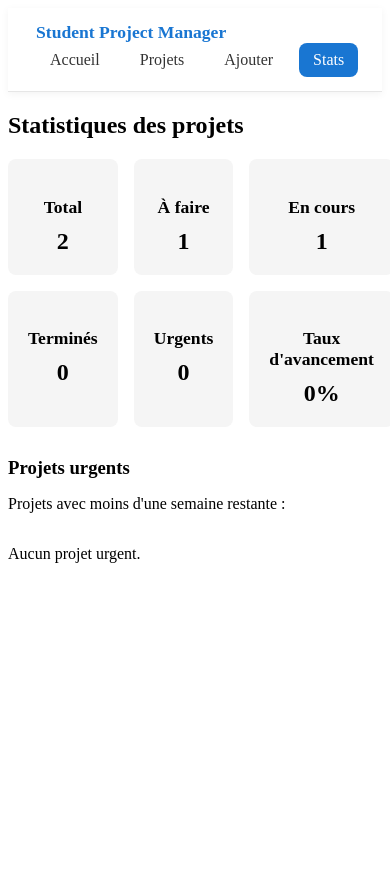
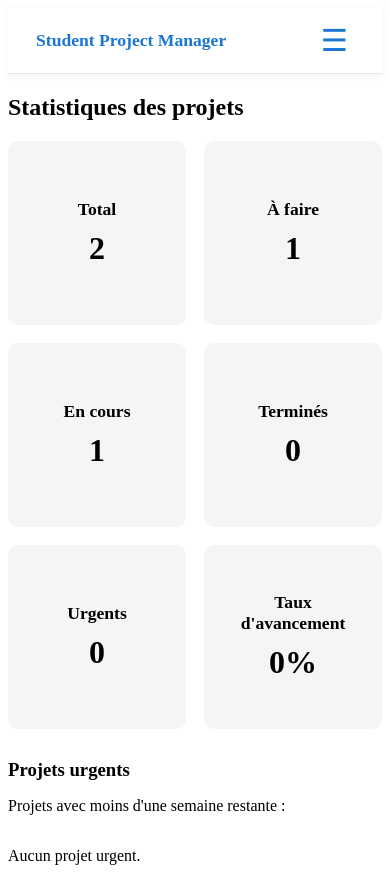
Before and after one commit to Sihtta/student-project-manager, an Angular app: page /stats in a window 390 px wide. Before the commit the page ends 844 px from the top, so only its background shows below. Built offline with nearby package versions, Linux system fonts and the light colour scheme.

Commit message:
Amélioration responsive

```diff
--- a/src/app/components/navbar/navbar.component.html
+++ b/src/app/components/navbar/navbar.component.html
@@ -4,26 +4,34 @@
     Student Project Manager
   </div>
 
-  <div class="nav-links">
+  <button class="menu-toggle" (click)="toggleMenu()">
+    ☰
+  </button>
+
+  <div class="nav-links" [class.open]="menuOpen">
 
     <a routerLink="/"
        routerLinkActive="active"
-       [routerLinkActiveOptions]="{ exact: true }">
+       [routerLinkActiveOptions]="{ exact: true }"
+       (click)="closeMenu()">
        Accueil
     </a>
 
     <a routerLink="/projects"
-       routerLinkActive="active">
+       routerLinkActive="active"
+       (click)="closeMenu()">
        Projets
     </a>
 
     <a routerLink="/addProjects"
-       routerLinkActive="active">
+       routerLinkActive="active"
+       (click)="closeMenu()">
        Ajouter
     </a>
 
     <a routerLink="/stats"
-       routerLinkActive="active">
+       routerLinkActive="active"
+       (click)="closeMenu()">
        Stats
     </a>
 
--- a/src/app/components/navbar/navbar.component.scss
+++ b/src/app/components/navbar/navbar.component.scss
@@ -6,7 +6,7 @@
   background: #ffffff;
   border-bottom: 1px solid #e6e6e6;
   box-shadow: 0 2px 8px rgba(0,0,0,0.05);
-  flex-wrap: wrap;
+  position: relative;
 }
 
 .logo {
@@ -37,3 +37,47 @@
   background: #1976d2;
   color: white;
 }
+
+
+.menu-toggle {
+  display: none;
+  font-size: 1.9rem;
+  border: none;
+  background: none;
+  cursor: pointer;
+  color: #1976d2;
+}
+
+
+@media (max-width: 700px) {
+
+  .menu-toggle {
+    display: block;
+  }
+
+  .nav-links {
+    display: none;
+    flex-direction: column;
+    gap: 8px;
+
+    position: absolute;
+    top: 60px;
+    right: 20px;
+
+    background: white;
+    padding: 12px;
+    border-radius: 10px;
+
+    box-shadow: 0 6px 18px rgba(0,0,0,0.15);
+  }
+
+  .nav-links.open {
+    display: flex;
+  }
+
+  .nav-links a {
+    padding: 10px 14px;
+    white-space: nowrap;
+  }
+
+}
--- a/src/app/components/navbar/navbar.component.ts
+++ b/src/app/components/navbar/navbar.component.ts
@@ -8,4 +8,14 @@ import { RouterLink, RouterLinkActive } from '@angular/router';
   templateUrl: './navbar.component.html',
   styleUrl: './navbar.component.scss'
 })
-export class NavbarComponent {}
+export class NavbarComponent {
+  menuOpen = false;
+
+  toggleMenu() {
+    this.menuOpen = !this.menuOpen;
+  }
+
+  closeMenu() {
+    this.menuOpen = false;
+  }
+}
--- a/src/app/components/stats/stats.component.scss
+++ b/src/app/components/stats/stats.component.scss
@@ -5,30 +5,36 @@ h2 {
 .stats-grid {
   display: grid;
   grid-template-columns: repeat(3, 1fr);
-  gap: 16px;
+  gap: 18px;
   margin-bottom: 30px;
 }
 
 .stat-card {
   background: #f5f5f5;
-  padding: 20px;
-  border-radius: 8px;
+  padding: 22px;
+  border-radius: 10px;
   text-align: center;
+  min-height: 140px;
+
+  display: flex;
+  flex-direction: column;
+  justify-content: center;
+  align-items: center;
 }
 
 .stat-card h3 {
-  margin-bottom: 10px;
+  margin: 0 0 10px 0;
   font-size: 1.1rem;
 }
 
 .stat-card p {
-  font-size: 1.5rem;
+  font-size: 2rem;
   font-weight: bold;
   margin: 0;
 }
 
 h3 {
-  margin-bottom: 15px;
+  margin-bottom: 10px;
 }
 
 .urgent-list {
@@ -54,3 +60,11 @@ h3 {
 .priority-low {
   border-left: 5px solid green;
 }
+
+@media (max-width: 700px) {
+
+  .stats-grid {
+    grid-template-columns: repeat(2, 1fr);
+  }
+
+}
```
